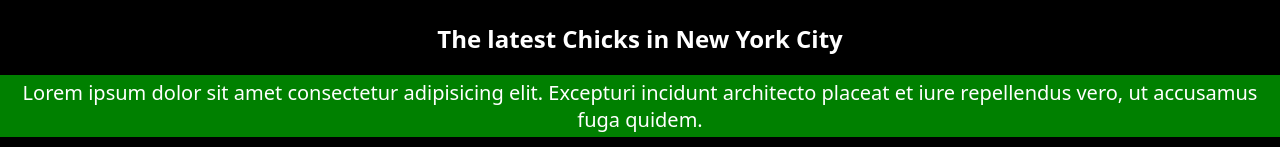
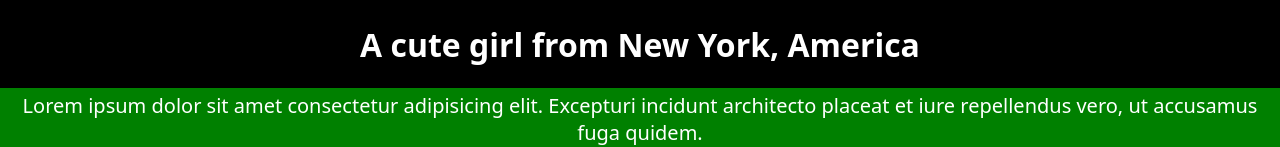
Before and after one commit to Neil5838/learnHTML, a plain HTML site: page index.html in a window 1280 px wide. Shown: the part 309-456 px from the top of the page. Drawn offline with Linux system fonts and the light colour scheme.

Commit message:
updated title

```diff
--- a/index.html
+++ b/index.html
@@ -10,7 +10,7 @@
 
     <div class="card">
         <img id="img" src="https://r2.erweima.ai/imgcompressed/compressed_73238132797b21839ce55ee985e644ef.webp" alt="">
-        <h2>The latest Chicks in New York City</h2>
+        <h1>A cute girl from New York, America</h1>
         <p>Lorem ipsum dolor sit amet consectetur adipisicing elit. Excepturi incidunt architecto placeat et iure repellendus vero, ut accusamus fuga quidem.</p>
     </div>
 </body>
```
